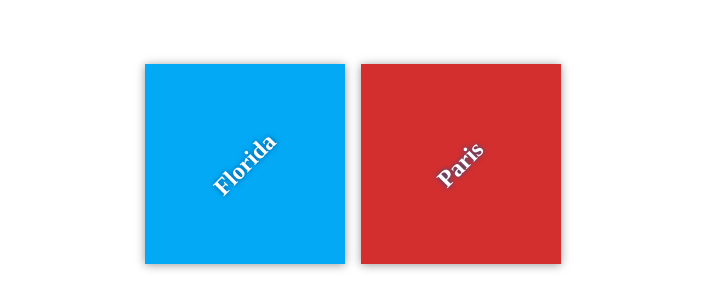
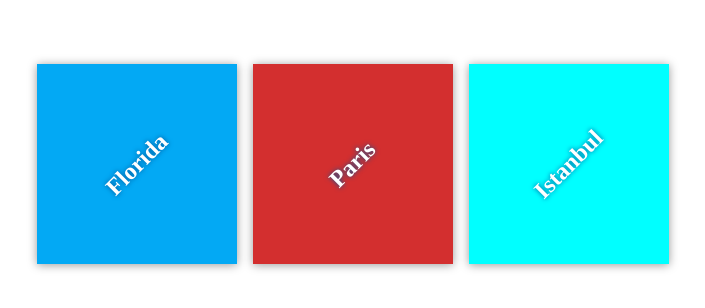
Before and after one commit to Zaibonisha/my-plans, a plain HTML site: page index.html in a window 1280 px wide. Shown: the part 236-544 px from the top of the page, without its empty margins (287-992 px from the left). Drawn offline with Linux system fonts and the light colour scheme; files that its build step writes are made by us from their sources.

Commit message:
destination_new

```diff
--- a/app.css
+++ b/app.css
@@ -58,3 +58,7 @@ h2 {
 #paris {
     background-color: #d32f2f;
 }
+
+#istanbul {
+    background-color:aqua;
+}
--- a/index.html
+++ b/index.html
@@ -17,6 +17,10 @@
             <div class="destination" id="paris">
                 <h2>Paris</h2>
             </div>
+
+            <div class="destination" id="istanbul">
+                <h2>Istanbul</h2>
+            </div>
         </div>
     </div>
 
```
